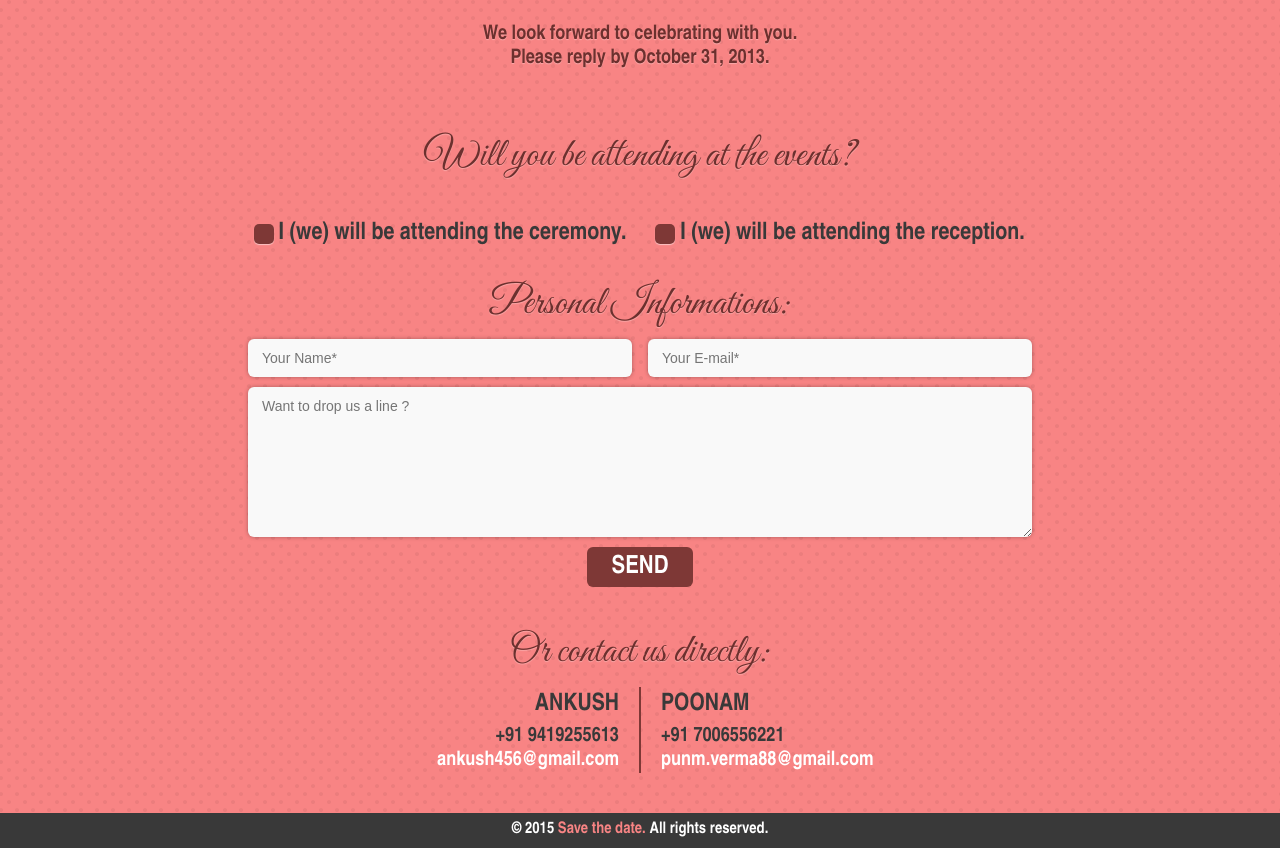
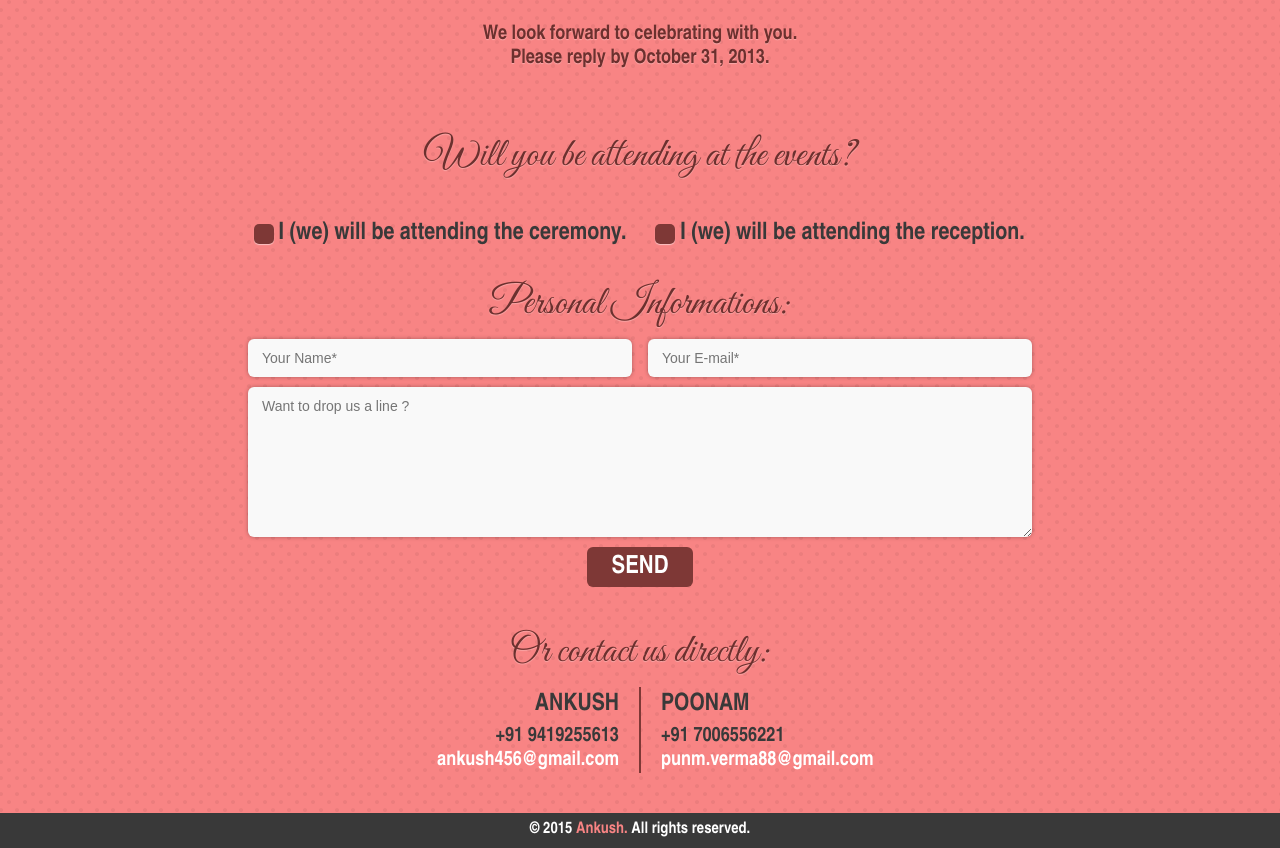
Before and after one commit to ankushpoonam/ankushpoonam.github.io, a plain HTML site: page index.html in a window 1280 px wide. Shown: the part 2562-3410 px from the top of the page. Drawn offline with nearby package versions, Linux system fonts and the light colour scheme; some packages are replaced by stand-ins of ours; a web font is replaced by a local one.

Commit message:
add some more contents

```diff
--- a/index.html
+++ b/index.html
@@ -251,7 +251,7 @@ $(document).ready(function() {
 
 			<!-- FOOTER STARTS -->
 			<footer id="footer">
-				<p class="copyright"> &copy; 2015 <a href="#">Save the date.</a> All rights reserved.</p>
+				<p class="copyright"> &copy; 2015 <a href="#">Ankush.</a> All rights reserved.</p>
 			</footer>
 			<!-- FOOTER ENDS -->
 
```
